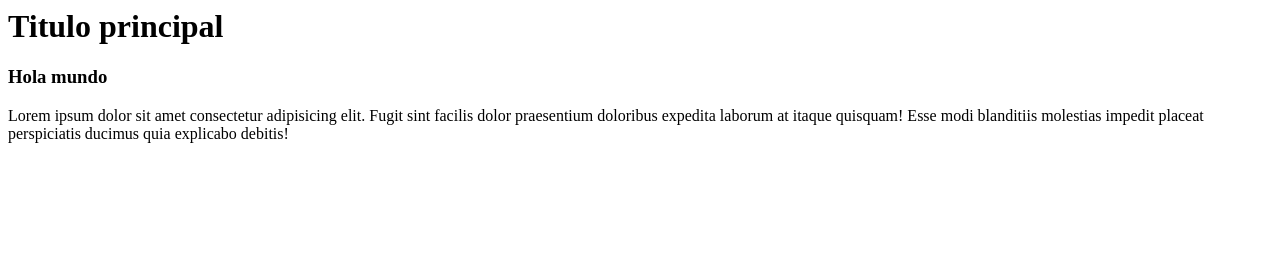
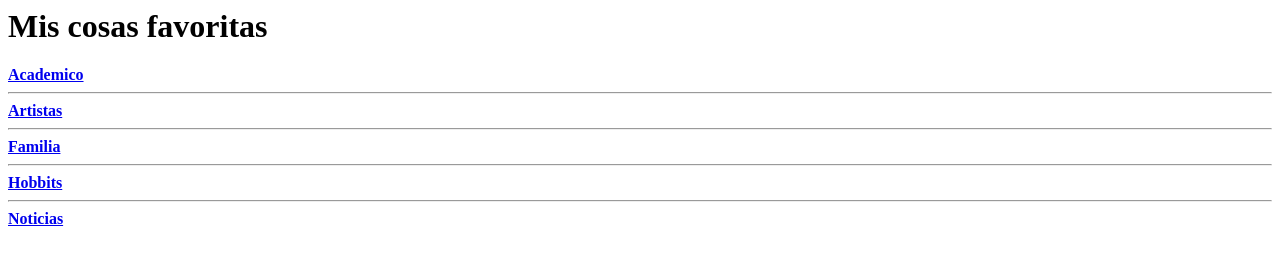
Before and after one commit to DiegoGomezGT/IDAI-MA-2025, a plain HTML site: page Hola Mundo.html in a window 1280 px wide. Drawn offline with Linux system fonts and the light colour scheme.

Commit message:
Update Hola Mundo.html

```diff
--- a/Hola Mundo.html
+++ b/Hola Mundo.html
@@ -1,10 +1,17 @@
 <html>
 <head>
-<title>Esta es mi primera pagina de HTML</title>
+<title>Esta es mi primera página de HTML</title>
 </head>
 <body>
-<h1>Titulo principal</h1>
-<h3>Hola mundo</h3>
-<p>Lorem ipsum dolor sit amet consectetur adipisicing elit. Fugit sint facilis dolor praesentium doloribus expedita laborum at itaque quisquam! Esse modi blanditiis molestias impedit placeat perspiciatis ducimus quia explicabo debitis!</p>
+<h1>Mis cosas favoritas</h1>
+<a href="Academico.html"><b>Academico</b></a>
+<hr>
+<a href="Artistas.html"><b>Artistas</b></a>
+<hr>
+<a href="Familia.html"><b>Familia</b></a>
+<hr>
+<a href="Hobbits.html"><b>Hobbits</b></a>
+<hr>
+<a href="Noticias.html"><b>Noticias</b></a>
 </body>
 </html>
```
